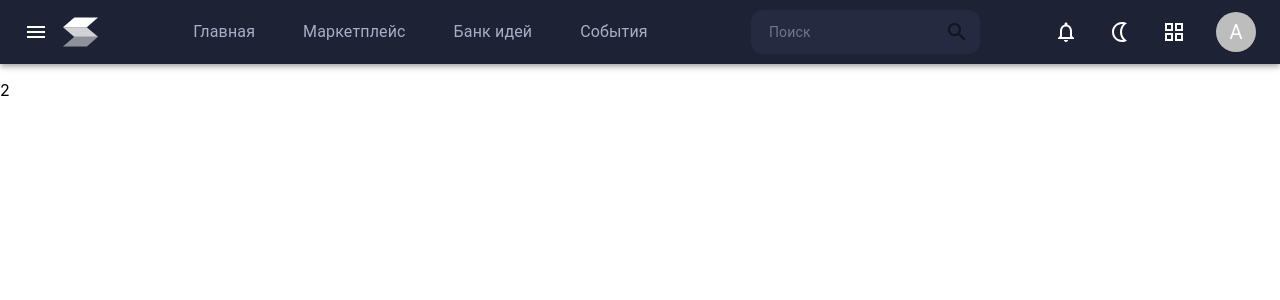
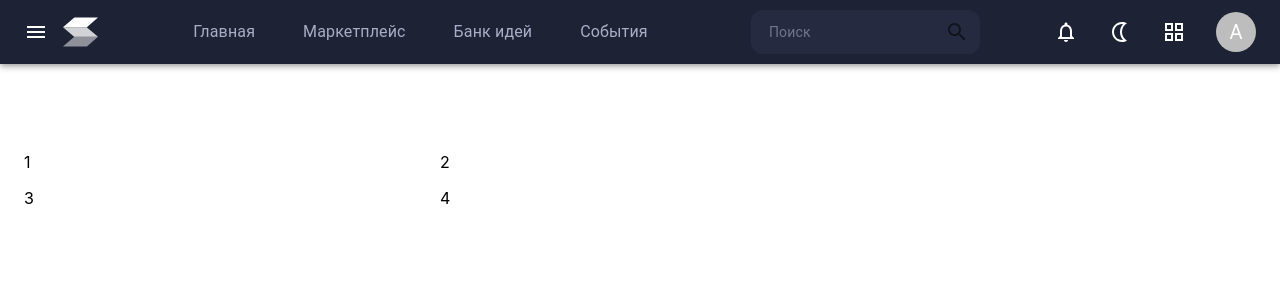
Before and after one commit to fox1206/MoreTech, a Next.js app in the folder frontend/: page / in a window 1280 px wide. Shown: the top 300 px of the page. Built offline with nearby package versions, Linux system fonts and the light colour scheme.

Commit message:
feat: add component Home

```diff
--- a/frontend/pages/index.js
+++ b/frontend/pages/index.js
@@ -1,11 +1,42 @@
-import Head from 'next/head'
-import Image from 'next/image'
-import styles from '../styles/Home.module.css'
+import React from "react"
+import HomePages from "./home";
+import Grid from "@mui/material/Grid";
+import { Typography } from '@mui/material';
+import Box from '@mui/material/Box';
 
 export default function Home() {
   return (
 
-    <p>2</p>
+    <HomePages>
+          <Typography
+              variant="h6"
+              component="h2"
+              color='#FFFFFF'
+              pt={3}
+              pl={7}
+            >
+            Главная
+          </Typography>
+
+          <Box display="grid" gridTemplateColumns="repeat(12, 1fr)" gap={2} pt={'32px'} pb={'86px'}>
+            <Box gridColumn="span 4">
+              1
+            </Box>
+            <Box gridColumn="span 8">
+              2
+            </Box>
+            <Box gridColumn="span 4">
+              3
+            </Box>
+            <Box gridColumn="span 8">
+              4
+            </Box>
+          </Box>
+
+    </HomePages>
+
+
+
     // <div className={styles.container}>
     //   <Head>
     //     <title>Create Next App</title>
```
